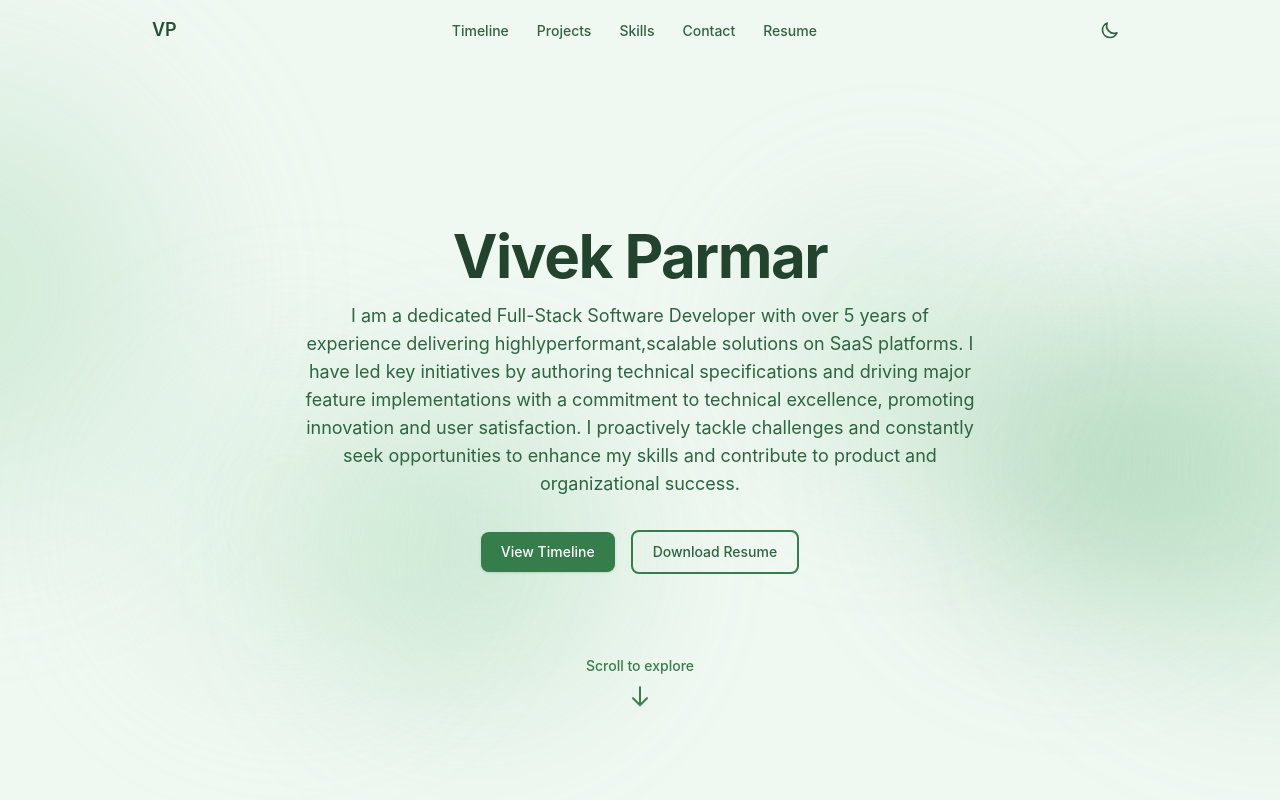
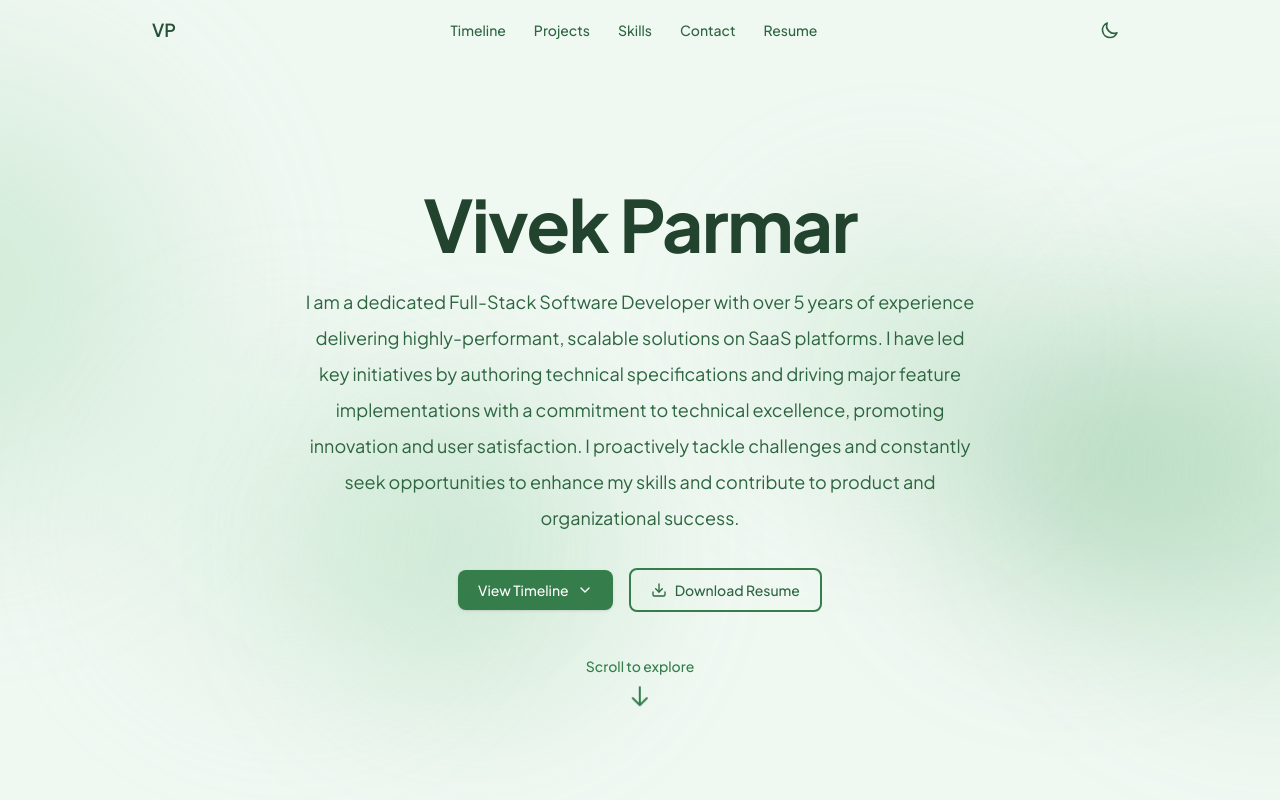
Before and after one commit to VivekP97/portfolio-website, a React (Vite) app: page / in a window 1280 px wide. Shown: the top 800 px of the page. Built offline with nearby package versions, Linux system fonts and the light colour scheme.

Commit message:
more ui tweaks and add a custom font to the whole website

```diff
--- a/index.html
+++ b/index.html
@@ -4,6 +4,9 @@
     <meta charset="UTF-8" />
     <link rel="icon" type="image/svg+xml" href="/vite.svg" />
     <meta name="viewport" content="width=device-width, initial-scale=1.0" />
+    <link rel="preconnect" href="https://fonts.googleapis.com" />
+    <link rel="preconnect" href="https://fonts.gstatic.com" crossorigin />
+    <link href="https://fonts.googleapis.com/css2?family=Plus+Jakarta+Sans:ital,wght@0,200..800;1,200..800&display=swap" rel="stylesheet" />
     <title>Vivek Parmar</title>
     <script>
       (function() {
--- a/resume-data/hero.json
+++ b/resume-data/hero.json
@@ -1,5 +1,5 @@
 {
   "name": "Vivek Parmar",
-  "professionalStatement": "I am a dedicated Full-Stack Software Developer with over 5 years of experience delivering highlyperformant,scalable solutions on SaaS platforms. I have led key initiatives by authoring technical specifications and driving major feature implementations with a commitment to technical excellence, promoting innovation and user satisfaction. I proactively tackle challenges and constantly seek opportunities to enhance my skills and contribute to product and organizational success.",
+  "professionalStatement": "I am a dedicated Full-Stack Software Developer with over 5 years of experience delivering highly-performant, scalable solutions on SaaS platforms. I have led key initiatives by authoring technical specifications and driving major feature implementations with a commitment to technical excellence, promoting innovation and user satisfaction. I proactively tackle challenges and constantly seek opportunities to enhance my skills and contribute to product and organizational success.",
   "resumePdfUrl": "/Vivek Parmar - Resume.pdf"
 }
--- a/src/components/hero/Hero.tsx
+++ b/src/components/hero/Hero.tsx
@@ -1,15 +1,14 @@
+import { ChevronDown, Download } from 'lucide-react'
 import { heroData } from '../../data/resumeData'
 
 export function Hero() {
   return (
     <section id="hero" className="relative flex min-h-[85vh] flex-col items-center justify-center px-4 py-20 text-center sm:px-6">
-      <div
-        className="mx-auto max-w-2xl hero-enter-animation"
-      >
-        <h1 className="text-5xl font-bold tracking-tight text-sage-900 dark:text-sage-100 sm:text-6xl">
+      <div className="mx-auto max-w-2xl hero-enter-animation">
+        <h1 className="text-6xl font-bold tracking-tight text-sage-900 dark:text-sage-100 sm:text-7xl">
           {heroData.name}
         </h1>
-        <p className="mt-4 text-lg text-sage-700 dark:text-sage-300">
+        <p className="mx-auto mt-6 max-w-2xl text-center text-lg leading-relaxed text-sage-700 dark:text-sage-300 sm:leading-loose [text-wrap:balance]">
           {heroData.professionalStatement}
         </p>
         <div className="mt-8 flex flex-wrap items-center justify-center gap-4">
@@ -51,9 +50,10 @@ function ScrollToTimelineButton() {
     <button
       type="button"
       onClick={scrollToTimeline}
-      className="rounded-lg bg-sage-600 px-5 py-2.5 text-sm font-medium text-white shadow transition-colors hover:bg-sage-700 dark:bg-sage-500 dark:hover:bg-sage-400"
+      className="inline-flex items-center gap-2 rounded-lg bg-sage-600 px-5 py-2.5 text-sm font-medium text-white shadow transition-colors hover:bg-sage-700 dark:bg-sage-500 dark:hover:bg-sage-400"
     >
       View Timeline
+      <ChevronDown className="h-4 w-4" aria-hidden />
     </button>
   )
 }
@@ -64,8 +64,9 @@ function ResumeDownloadButton({ url }: { url: string }) {
       href={url}
       target="_blank"
       rel="noopener noreferrer"
-      className="rounded-lg border-2 border-sage-600 px-5 py-2.5 text-sm font-medium text-sage-700 transition-colors hover:bg-sage-100 dark:border-sage-400 dark:text-sage-300 dark:hover:bg-sage-900"
+      className="inline-flex items-center gap-2 rounded-lg border-2 border-sage-600 px-5 py-2.5 text-sm font-medium text-sage-700 transition-colors hover:bg-sage-100 dark:border-sage-400 dark:text-sage-300 dark:hover:bg-sage-900"
     >
+      <Download className="h-4 w-4" aria-hidden />
       Download Resume
     </a>
   )
--- a/src/style.css
+++ b/src/style.css
@@ -81,6 +81,7 @@
   }
   body {
     @apply antialiased min-h-screen;
+    font-family: "Plus Jakarta Sans", ui-sans-serif, system-ui, sans-serif;
     background-color: var(--color-background);
     color: var(--color-foreground);
   }
```
